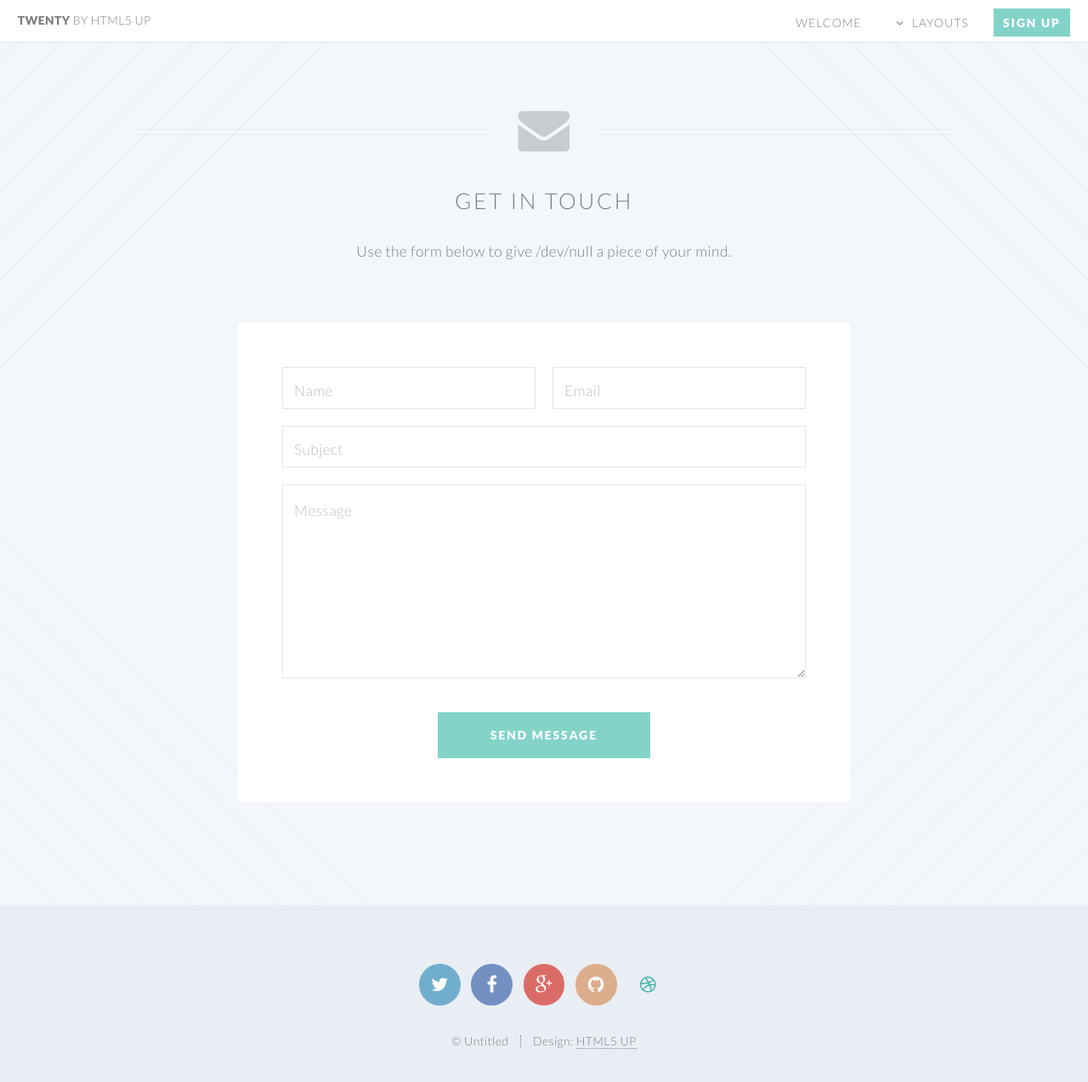
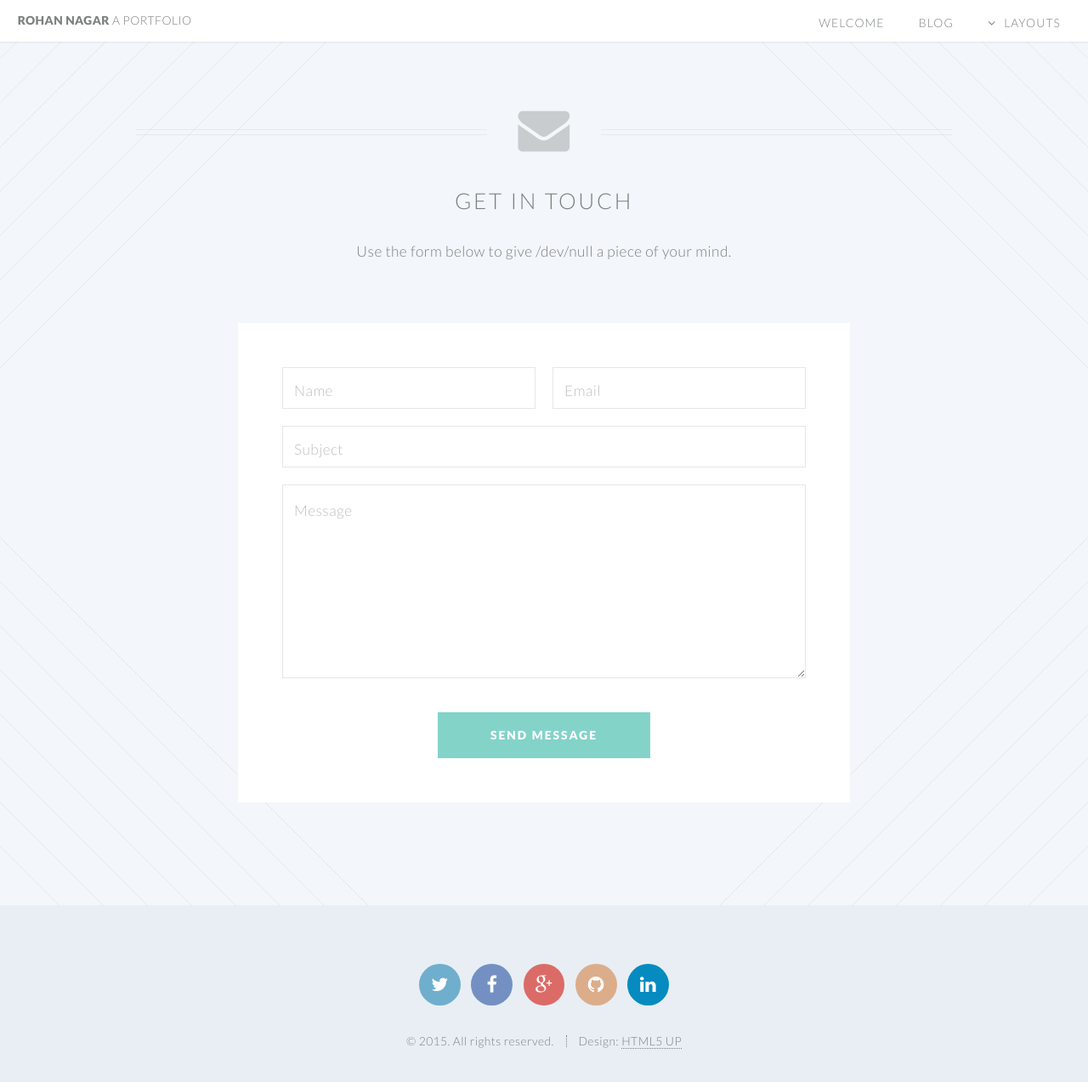
Before and after one commit to RohanNagar/RohanNagar.github.io, a Jekyll site: the page built from contact.html, in a window 1280 px wide and 1301 px high. Shown: the top 1273 px of the window at 85% size. Built offline with Jekyll 4.4.1, drawn with Linux system fonts in a browser that asks for light colours.

Commit message:
Make contact page consistent with layout

```diff
--- a/_includes/header.html
+++ b/_includes/header.html
@@ -23,7 +23,7 @@
 								</li>
 							</ul>
 						</li>
-						<li><a href="#" class="button special">Sign Up</a></li>
+						<!--<li><a href="#" class="button special">Sign Up</a></li>-->
 					</ul>
 				</nav>
 			</header>
--- a/blog.html
+++ b/blog.html
@@ -4,7 +4,7 @@
 
 <article id="main">
     <header class="special container">
-        <span class="icon fa-mobile"></span>
+        <span class="icon fa-terminal"></span>
         <h2>My <strong>Blog</strong></h2>
     </header>
     <section class="wrapper style4 container">
--- a/contact.html
+++ b/contact.html
@@ -1,63 +1,6 @@
-<!DOCTYPE HTML>
-<!--
-	Twenty by HTML5 UP
-	html5up.net | @n33co
-	Free for personal and commercial use under the CCA 3.0 license (html5up.net/license)
--->
-<html>
-	<head>
-		<title>Contact - Twenty by HTML5 UP</title>
-		<meta http-equiv="content-type" content="text/html; charset=utf-8" />
-		<meta name="description" content="" />
-		<meta name="keywords" content="" />
-		<!--[if lte IE 8]><script src="css/ie/html5shiv.js"></script><![endif]-->
-		<script src="js/jquery.min.js"></script>
-		<script src="js/jquery.dropotron.min.js"></script>
-		<script src="js/jquery.scrolly.min.js"></script>
-		<script src="js/jquery.scrollgress.min.js"></script>
-		<script src="js/skel.min.js"></script>
-		<script src="js/skel-layers.min.js"></script>
-		<script src="js/init.js"></script>
-		<noscript>
-			<link rel="stylesheet" href="css/skel.css" />
-			<link rel="stylesheet" href="css/style.css" />
-			<link rel="stylesheet" href="css/style-wide.css" />
-			<link rel="stylesheet" href="css/style-noscript.css" />
-		</noscript>
-		<!--[if lte IE 8]><link rel="stylesheet" href="css/ie/v8.css" /><![endif]-->
-		<!--[if lte IE 9]><link rel="stylesheet" href="css/ie/v9.css" /><![endif]-->
-	</head>
-	<body class="contact">
-
-		<!-- Header -->
-			<header id="header">
-				<h1 id="logo"><a href="index.html">Twenty <span>by HTML5 UP</span></a></h1>
-				<nav id="nav">
-					<ul>
-						<li class="current"><a href="index.html">Welcome</a></li>
-						<li class="submenu">
-							<a href="">Layouts</a>
-							<ul>
-								<li><a href="left-sidebar.html">Left Sidebar</a></li>
-								<li><a href="right-sidebar.html">Right Sidebar</a></li>
-								<li><a href="no-sidebar.html">No Sidebar</a></li>
-								<li><a href="contact.html">Contact</a></li>
-								<li class="submenu">
-									<a href="">Submenu</a>
-									<ul>
-										<li><a href="#">Dolore Sed</a></li>
-										<li><a href="#">Consequat</a></li>
-										<li><a href="#">Lorem Magna</a></li>
-										<li><a href="#">Sed Magna</a></li>
-										<li><a href="#">Ipsum Nisl</a></li>
-									</ul>
-								</li>
-							</ul>
-						</li>
-						<li><a href="#" class="button special">Sign Up</a></li>
-					</ul>
-				</nav>
-			</header>
+---
+layout: default
+---
 
 		<!-- Main -->
 			<article id="main">
@@ -105,23 +48,3 @@
 					</section>
 
 			</article>
-
-		<!-- Footer -->
-			<footer id="footer">
-
-				<ul class="icons">
-					<li><a href="#" class="icon circle fa-twitter"><span class="label">Twitter</span></a></li>
-					<li><a href="#" class="icon circle fa-facebook"><span class="label">Facebook</span></a></li>
-					<li><a href="#" class="icon circle fa-google-plus"><span class="label">Google+</span></a></li>
-					<li><a href="#" class="icon circle fa-github"><span class="label">Github</span></a></li>
-					<li><a href="#" class="icon circle fa-dribbble"><span class="label">Dribbble</span></a></li>
-				</ul>
-
-				<ul class="copyright">
-					<li>&copy; Untitled</li><li>Design: <a href="http://html5up.net">HTML5 UP</a></li>
-				</ul>
-
-			</footer>
-
-	</body>
-</html>
```
